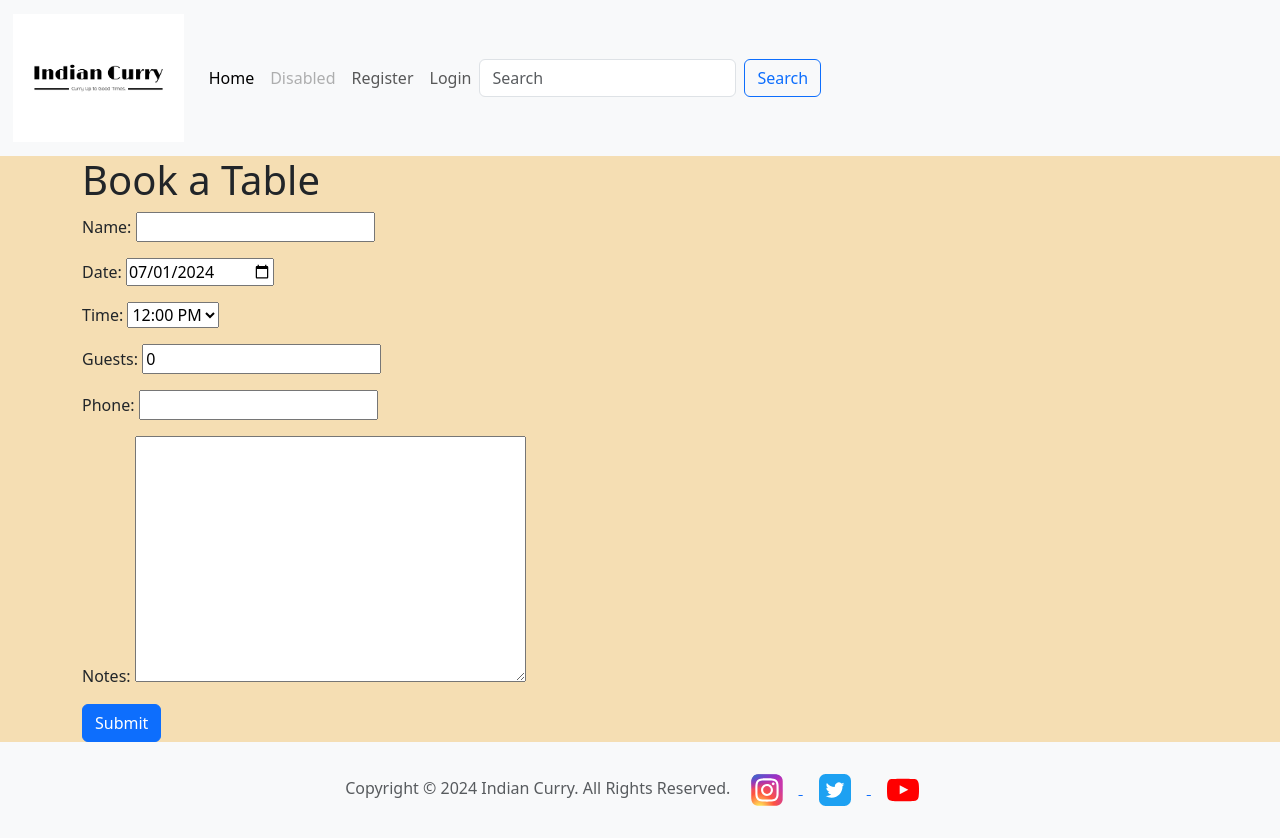
After one commit to Pramilashanmugam/Restaurant, a Django app: page /reserve/ in a window 1280 px wide. The commit adds this page. Run offline with Django 5.2, Linux system fonts and the light colour scheme; some libraries are stand-ins or nearby versions.

Commit message:
add make reservation file, include name field in model.py, form updated and linked to view

```diff
--- a/reservations/forms.py
+++ b/reservations/forms.py
@@ -1,14 +1,16 @@
 from django import forms
 from django.contrib import admin
 from .models import Reservation, Table
+from django.utils import timezone
 
 class ReservationForm(forms.ModelForm):
     class Meta:
         model = Reservation
-        fields = '__all__'
+        fields = ['name', 'date', 'time', 'guests','phone', 'notes']
 
     def __init__(self, *args, **kwargs):
         super().__init__(*args, **kwargs)
+        # displays only the following time slot to book according to restaurant open time
         self.fields['time'].widget = forms.Select(choices=[
             ('12:00', '12:00 PM'), ('12:15', '12:15 PM'), ('12:30', '12:30 PM'), ('12:45', '12:45 PM'),
             ('13:00', '1:00 PM'), ('13:15', '1:15 PM'), ('13:30', '1:30 PM'), ('13:45', '1:45 PM'),
@@ -20,8 +22,8 @@ class ReservationForm(forms.ModelForm):
             ('21:30', '9:30 PM'), ('21:45', '9:45 PM'), ('22:00', '10:00 PM')
         ])
 
-class ReservationAdmin(admin.ModelAdmin):
-    form = ReservationForm
-
-admin.site.register(Reservation, ReservationAdmin)
-admin.site.register(Table)
+        #allows booking only from current date
+        self.fields['date'].widget = forms.DateInput(attrs={
+            'type': 'date',
+            'min': timezone.now().date().isoformat()
+        })
--- a/reservations/models.py
+++ b/reservations/models.py
@@ -36,6 +36,7 @@ def validate_reservation_date(value):
 class Reservation(models.Model):
     user = models.ForeignKey(User, on_delete=models.CASCADE)
     table = models.ForeignKey(Table, on_delete=models.CASCADE)
+    name = models.CharField(max_length=100)
     date = models.DateField(default=timezone.now, validators=[validate_reservation_date])
     time = models.TimeField(validators=[validate_reservation_time])
     guests = models.IntegerField(default=0)
--- a/reservations/templates/reservations/index.html
+++ b/reservations/templates/reservations/index.html
@@ -15,5 +15,6 @@
             <a href="#" class="btn btn-secondary btn-lg active" role="button" aria-pressed="true">Link</a>
         </div>
     </div>
+
 </div>
 {% endblock %}
--- /dev/null
+++ b/reservations/templates/reservations/make_reservation.html
@@ -0,0 +1,13 @@
+{% extends 'base.html' %}
+{% load i18n %}
+
+{% block content %}
+<div class="container">
+    <h1>{% trans "Book a Table" %}</h1>
+    <form method="POST">
+        {% csrf_token %}
+        {{ form.as_p }}
+        <button type="submit" class="btn btn-primary">{% trans "Submit" %}</button>
+    </form>
+</div>
+{% endblock %}
--- a/reservations/templates/reservations/reservation_list.html
+++ b/reservations/templates/reservations/reservation_list.html
@@ -1,4 +1,5 @@
 {% extends 'base.html' %}
+{% load i18n %}
 
 {% block content %}
 <h1>Reservation List</h1>
--- a/reservations/urls.py
+++ b/reservations/urls.py
@@ -2,5 +2,6 @@ from django.urls import path
 from .views import * # imports all the functions from views
 
 urlpatterns = [
-    path('', Index.as_view(), name='home')
+    path('', Index.as_view(), name='home'),
+    path('reserve/', make_reservation, name='make_reservation'),
 ]
--- a/reservations/views.py
+++ b/reservations/views.py
@@ -14,3 +14,13 @@ class ReservationListView(generic.ListView):
     model = Reservation
     template_name = 'reservation_list.html'
     context_object_name = 'reservation_list'
+
+def make_reservation(request):
+    if request.method == 'POST':
+        form = ReservationForm(request.POST)
+        if form.is_valid():
+            form.save()
+            return ('Reservation Successful')
+    else:
+        form = ReservationForm()
+    return render(request, 'reservations/make_reservation.html', {'form': form})
--- a/templates/account/logout.html
+++ b/templates/account/logout.html
@@ -1,4 +1,4 @@
-{% extends "account/base_manage.html" %}
+{% extends "base.html" %}
 {% load allauth i18n %}
 {% block head_title %}
     {% trans "Sign Out" %}
--- a/templates/includes/header.html
+++ b/templates/includes/header.html
@@ -1,4 +1,5 @@
 {% load static %}
+
 <header>
     <nav class="navbar navbar-expand-lg bg-body-tertiary">
         <div class="container-fluid">
```
Also changed, not shown: reservations/admin.py (+8 -1 lines), reservations/migrations/0004_reservation_name.py (added).
